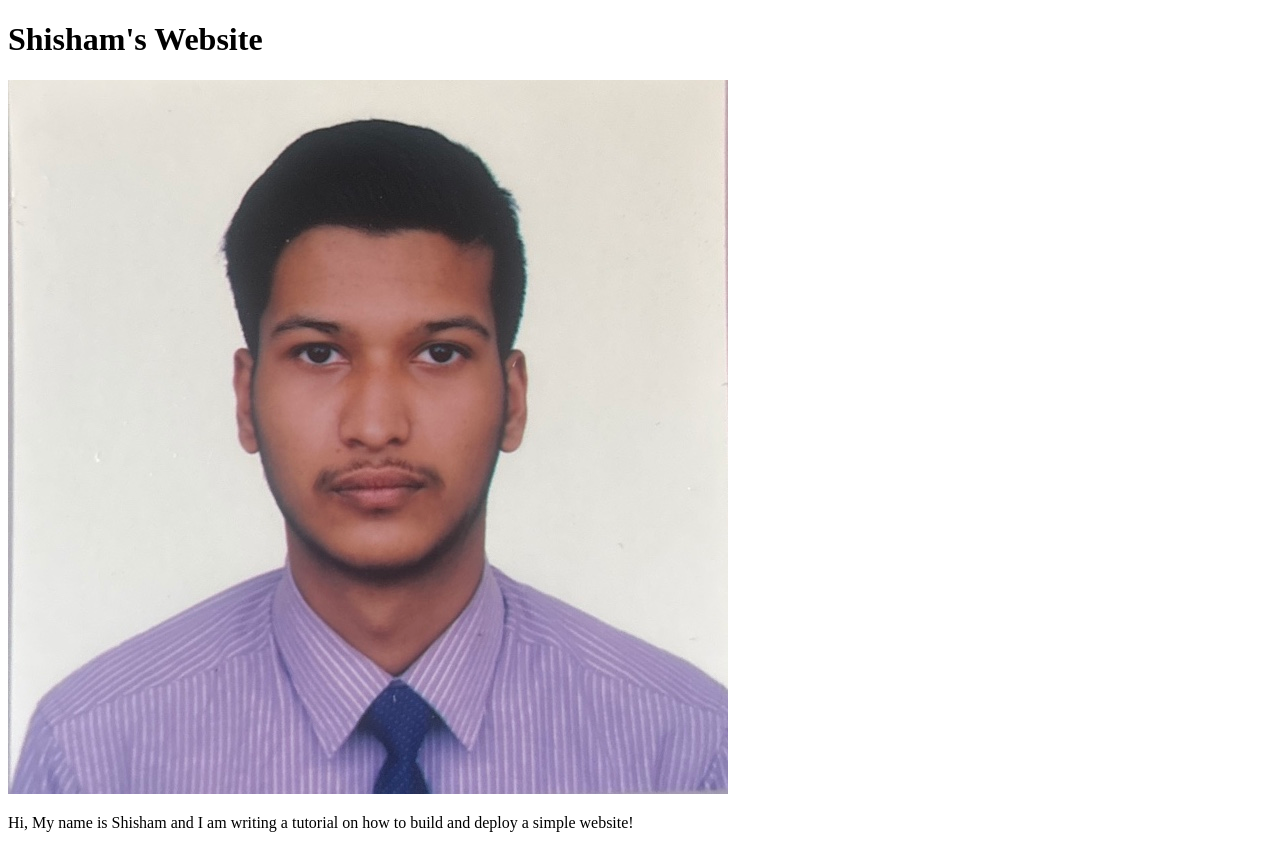
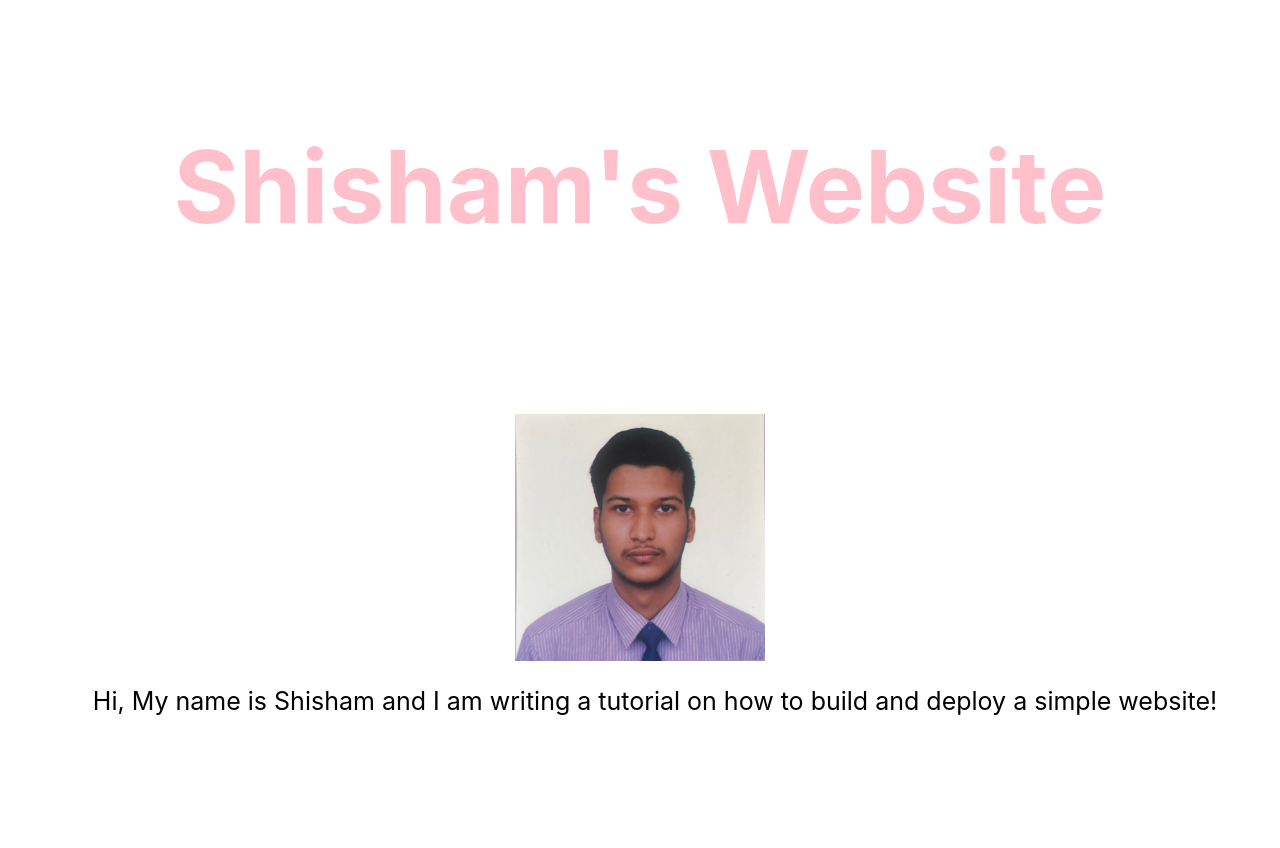
Before and after one commit to shishamchudal/week1-day2, a plain HTML site: page index.html in a window 1280 px wide. After the commit the page ends 800 px from the top, so only its background shows below. Drawn offline with Linux system fonts and the light colour scheme.

Commit message:
Add CSS styling and structure to index.html for tutorial website

```diff
--- a/index.html
+++ b/index.html
@@ -2,9 +2,10 @@
 <html>
   <head>
     <title>Tutorial Website</title>
+    <link rel="stylesheet" type="text/css" href="style.css" />
   </head>
   <body>
-    <div class="main-container"></div>
+    <div class="main-container">
       <div class="header">
         <h1>Shisham's Website</h1>
       </div>
@@ -15,5 +16,6 @@
           deploy a simple website!
         </p>
       </div>
+    </div>
   </body>
 </html>
--- a/style.css
+++ b/style.css
@@ -0,0 +1,36 @@
+body {
+  margin: 0;
+  font-family: -apple-system, BlinkMacSystemFont, "Segoe UI", Roboto, Oxygen,
+    Ubuntu, Cantarell, "Open Sans", "Helvetica Neue", sans-serif;
+}
+h1 {
+  color: pink;
+  font-size: 100px;
+}
+img {
+  max-width: 250px;
+}
+.main-container {
+  width: 100%;
+  height: 100vh;
+  display: flex;
+  flex-direction: column;
+  align-items: center;
+  justify-content: center;
+}
+.header {
+  width: auto;
+  padding: 0px, 100px;
+  margin-bottom: 100px;
+}
+.main-content {
+  display: flex;
+  justify-content: space-between;
+  align-items: center;
+  flex-direction: column;
+  width: 100%;
+}
+.main-content p {
+  font-size: 25px;
+  margin-left: 30px;
+}
```
Lines whose indentation alone changed are shown as unchanged.
